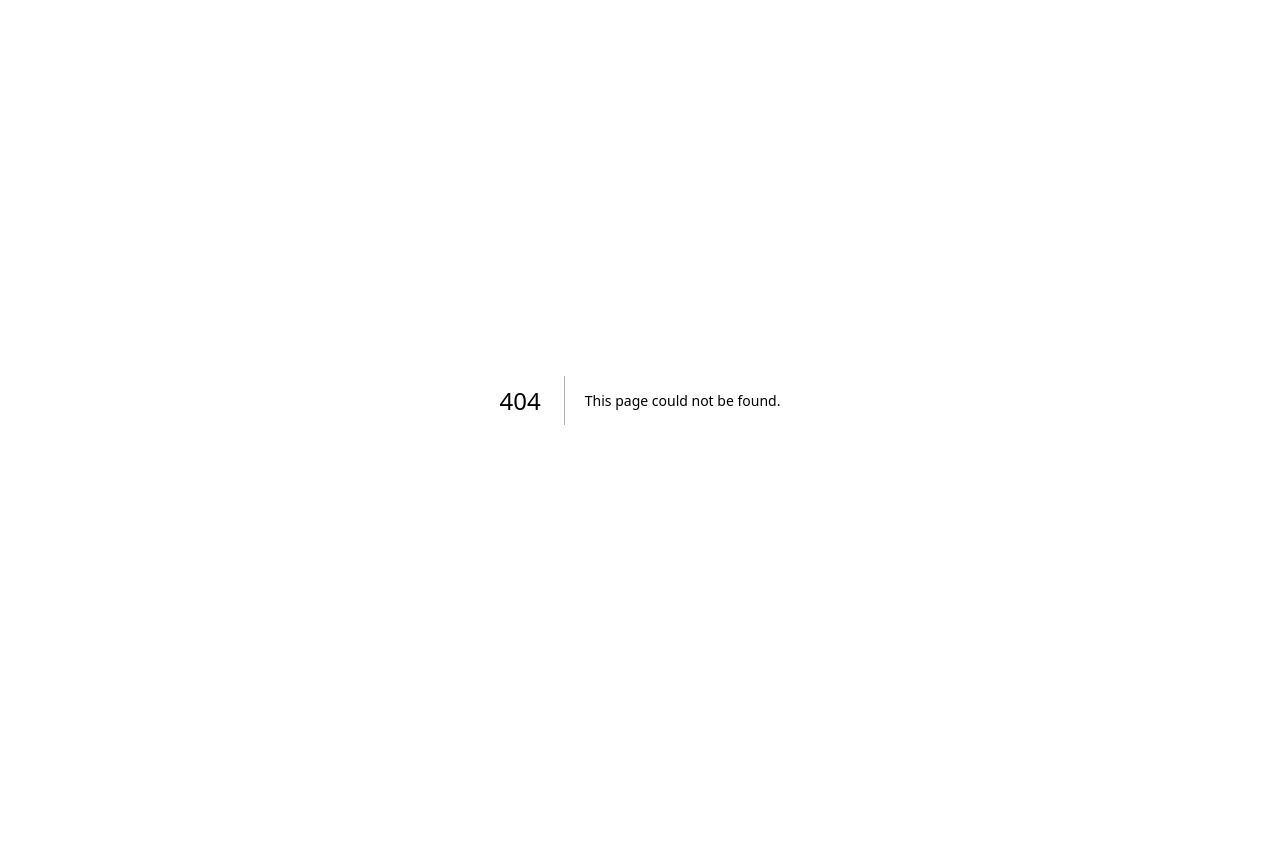
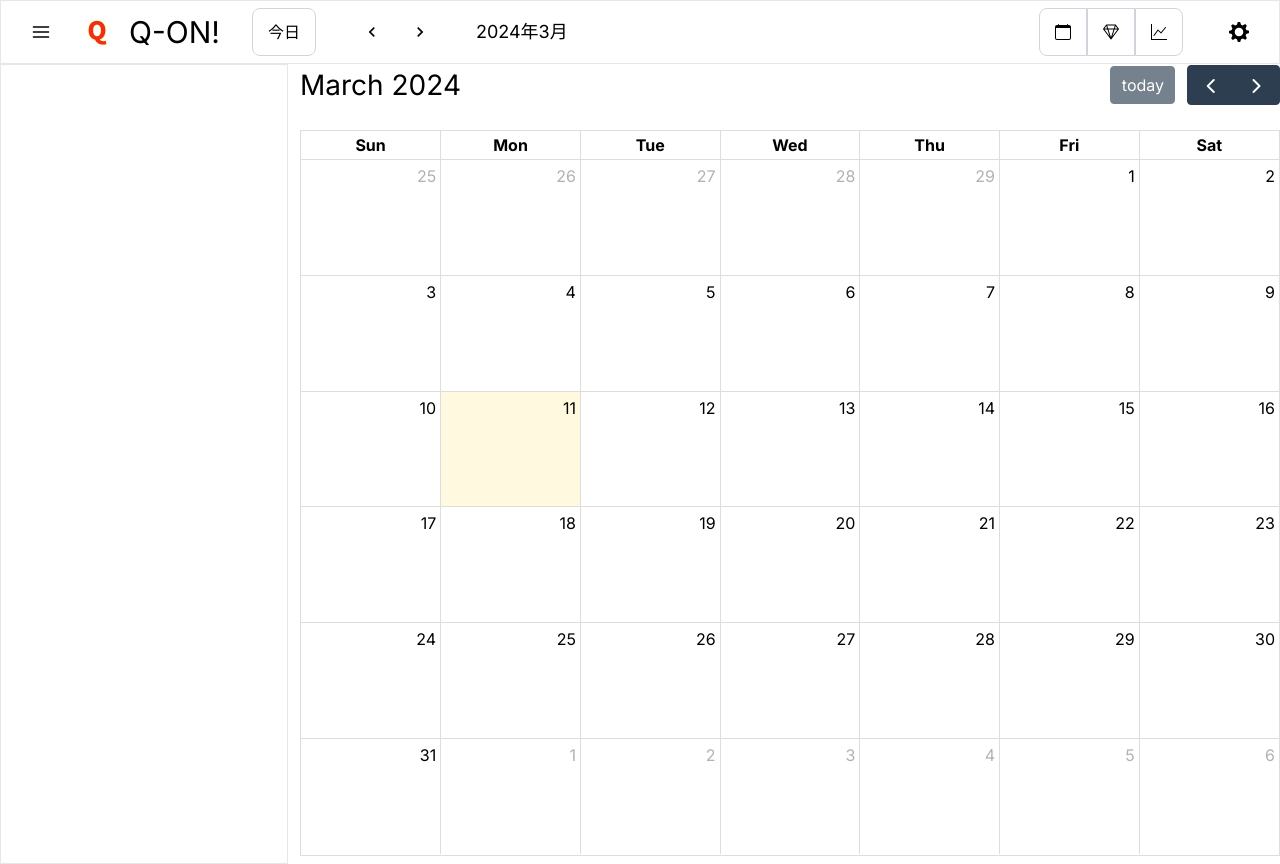
Before and after one commit to Yu-7777/hackit_2024, a Next.js app in the folder front/: page /user in a window 1280 px wide. Before the commit this address had no page. Before the commit the page ends 800 px from the top, so only its background shows below. Built offline with nearby package versions, Linux system fonts and the light colour scheme.

Commit message:
ADD:カレンダーの追加

```diff
--- a/front/app/components/GraySquareButton.tsx
+++ b/front/app/components/GraySquareButton.tsx
@@ -1,6 +1,10 @@
-import React from 'react';
+import React from "react";
 
-const GraySquareButton = ({ borderRadius = "rounded-none", onClick, children }) => {
+const GraySquareButton = ({
+  borderRadius = "rounded-none",
+  onClick,
+  children,
+}) => {
   return (
     <button
       className={`w-12 h-12 ${borderRadius} border border-gray-300 hover:bg-gray-200 flex items-center justify-center text-base`}
--- a/front/app/components/Header.tsx
+++ b/front/app/components/Header.tsx
@@ -1,7 +1,6 @@
 "use client";
 
 import Image from "next/image";
-import React from "react";
 import {
   HamburgerIcon,
   ChevronLeftIcon,
@@ -13,7 +12,8 @@ import { BsCalendar, BsGem, BsGraphUp } from "react-icons/bs";
 import GrayRoundButton from "./GrayRoundButton";
 import GraySquareButton from "./GraySquareButton";
 
-const Header = () => {
+export const Header = ({ isSideMenuOpen, toggleSideMenu }) => {
+  // Header をエクスポートする
   const handleButtonClick = () => {
     // ボタンがクリックされた時の処理
     console.log("ボタンがクリックされました");
@@ -22,7 +22,7 @@ const Header = () => {
   return (
     <header className="h-16 w-full flex items-center px-4 border border-gray-200">
       <div className="order-first">
-        <GrayRoundButton icon={HamburgerIcon} onClick={handleButtonClick} />
+        <GrayRoundButton icon={HamburgerIcon} onClick={toggleSideMenu} />
       </div>
       <div className="flex items-center ml-4">
         <Image src="/Q.png" alt="Q" width={32} height={32} />
--- a/front/app/components/Sidemenu.tsx
+++ b/front/app/components/Sidemenu.tsx
@@ -1,10 +1,8 @@
-import React from 'react';
+import React from "react";
 
 const SideMenu = () => {
   return (
-    <div className="flex flex-col w-72 h-screen border border-gray-200">
-
-    </div>
+    <div className="flex flex-col w-72 h-screen border border-gray-200"></div>
   );
 };
 
--- a/front/app/page.tsx
+++ /dev/null
@@ -1,18 +0,0 @@
-'use client'
-
-import FullCalendar from "@fullcalendar/react";
-import Header from "./components/Header";
-import SideMenu from "./components/Sidemenu";
-import dayGridPlugin from "@fullcalendar/daygrid"; // pluginは、あとから
-
-const Page = () => {
-  return (
-    <>
-      <Header></Header>
-      <SideMenu></SideMenu>
-      <FullCalendar plugins={[dayGridPlugin]} initialView="dayGridMonth" />
-    </>
-  );
-};
-
-export default Page;
--- /dev/null
+++ b/front/app/user/page.tsx
@@ -0,0 +1,48 @@
+"use client";
+
+import React, { useState, useEffect } from "react";
+import FullCalendar from "@fullcalendar/react";
+import Header from "../components/Header";
+import SideMenu from "../components/Sidemenu";
+import dayGridPlugin from "@fullcalendar/daygrid"; // pluginは、あとから
+
+const Page = () => {
+  const [isSideMenuOpen, setIsSideMenuOpen] = useState(true);
+
+  const toggleSideMenu = () => {
+    setIsSideMenuOpen(!isSideMenuOpen);
+  };
+
+  useEffect(() => {
+    setIsSideMenuOpen(true);
+  }, []);
+
+  return (
+    <>
+      <Header isSideMenuOpen={isSideMenuOpen} toggleSideMenu={toggleSideMenu} />
+      <div style={{ display: "flex", height: "100vh" }}>
+        <div
+          style={{
+            width: isSideMenuOpen ? "300px" : "0",
+            transition: "width 0.5s",
+            overflowX: "hidden",
+          }}
+        >
+          {isSideMenuOpen && <SideMenu />}
+        </div>
+        <div
+          style={{
+            flexGrow: 1,
+            height: "100%",
+            overflow: "hidden",
+            position: "relative",
+          }}
+        >
+          <FullCalendar plugins={[dayGridPlugin]} initialView="dayGridMonth" />
+        </div>
+      </div>
+    </>
+  );
+};
+
+export default Page;
```
